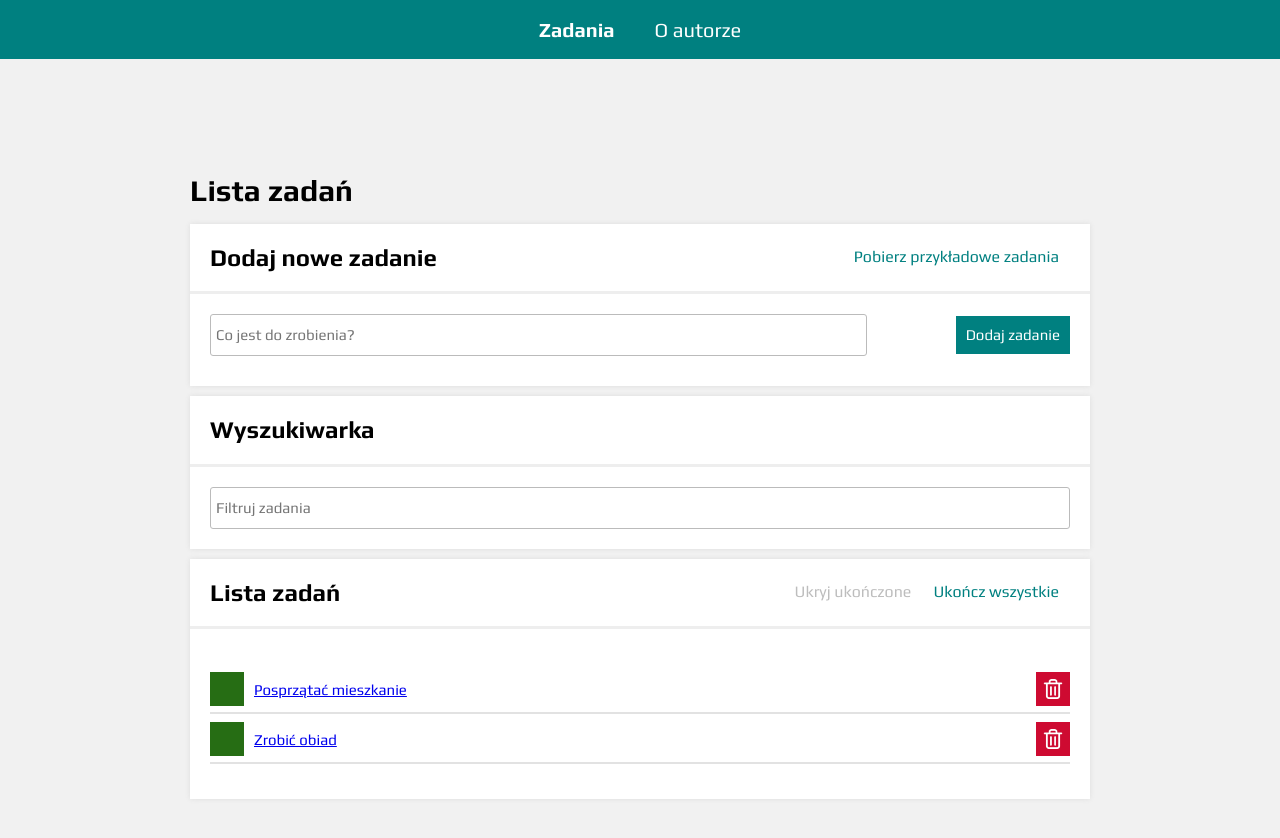
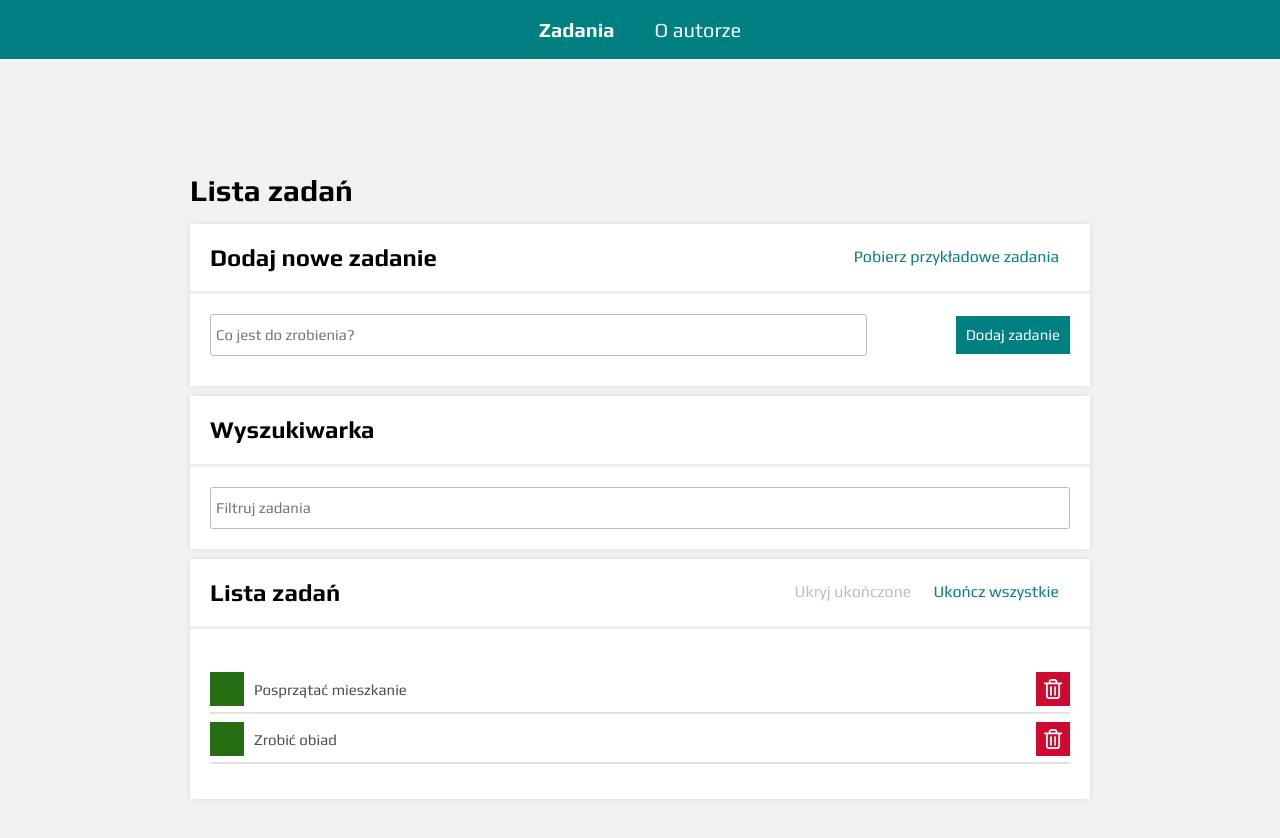
Before and after one commit to grzedomin/todo-list-react, a React (Create React App) app: page /#/zadania in a window 1280 px wide. Both pictures are taken after a click on the button "Pobierz przykładowe zadania". Shown: the top 838 px of the page. Built offline with nearby package versions, Linux system fonts and the light colour scheme.

Commit message:
task link styled

```diff
--- a/src/features/tasks/TasksPage/TaskList/index.js
+++ b/src/features/tasks/TasksPage/TaskList/index.js
@@ -1,7 +1,7 @@
-import { List, Item, Content, Button } from "./styled";
+import { List, Item, Content, Button, StyledLink } from "./styled";
 import { useDispatch, useSelector } from "react-redux";
-import { toggleTaskDone, removeTask, selectHideDone, selectTasks, selectTasksByQuery } from "../../tasksSlice";
-import { Link, useLocation } from "react-router-dom";
+import { toggleTaskDone, removeTask, selectHideDone, selectTasksByQuery } from "../../tasksSlice";
+import { useLocation } from "react-router-dom";
 
 const TaskList = () => {
 
@@ -28,7 +28,7 @@
                     </Button>
 
                     <Content done={task.done}>
-                        <Link to={`/zadania/${task.id}`}>{task.content}</Link>
+                        <StyledLink to={`/zadania/${task.id}`}>{task.content}</StyledLink>
                     </Content>
 
                     <Button
--- a/src/features/tasks/TasksPage/TaskList/styled.js
+++ b/src/features/tasks/TasksPage/TaskList/styled.js
@@ -1,5 +1,6 @@
 import styled, { css } from "styled-components";
 import trash from "./trash.png";
+import { Link } from "react-router-dom";
 
 export const List = styled.ul`
     padding: 0px;
@@ -68,3 +69,18 @@
         }
     `}
 `;
+
+const activeClassName = "active";
+
+export const StyledLink = styled(Link).attrs(() => ({ activeClassName }))`
+    text-decoration: none;
+    color: #4d4d4d;
+    transition: 0.5s;
+    &.${activeClassName} {
+        color: #4d4d4d;
+        text-decoration: none;
+    }
+    &:hover{
+        color: #737373;
+    };
+`;
```
